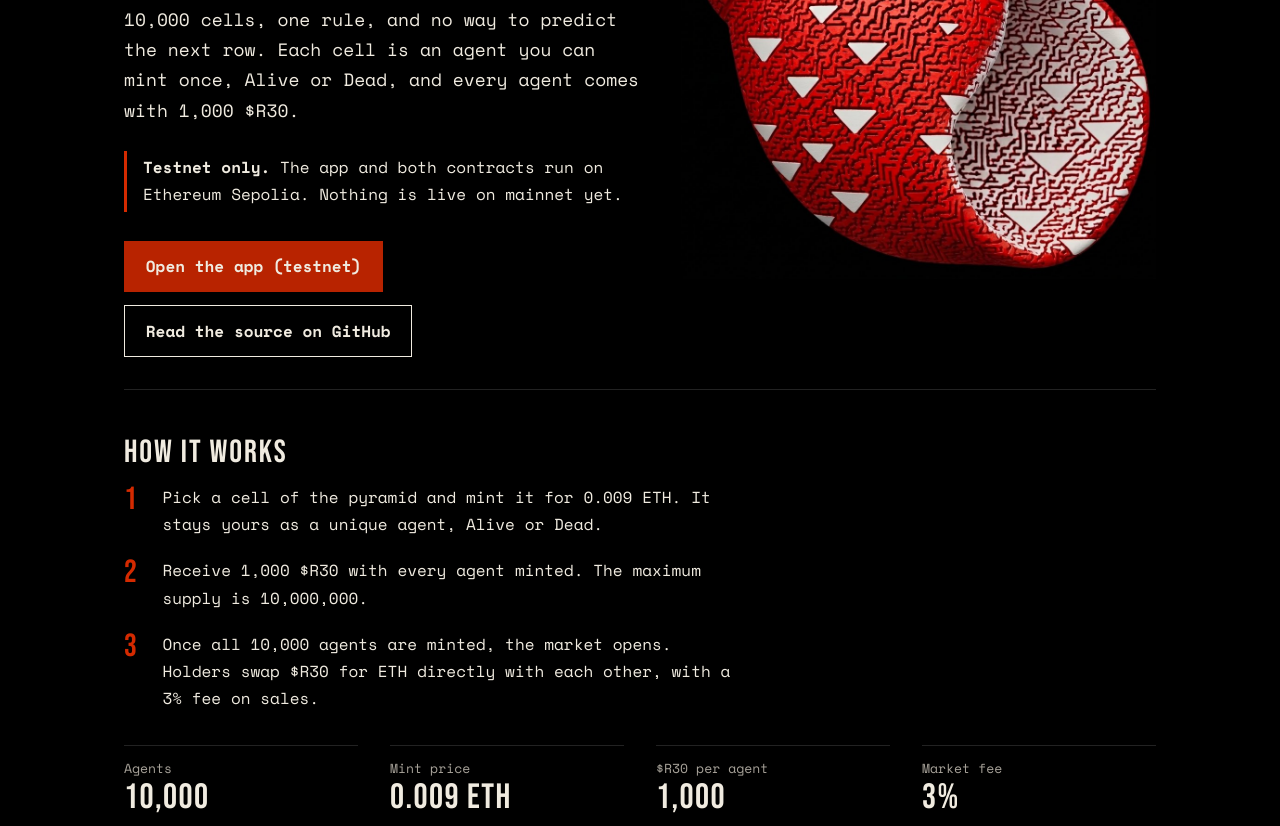
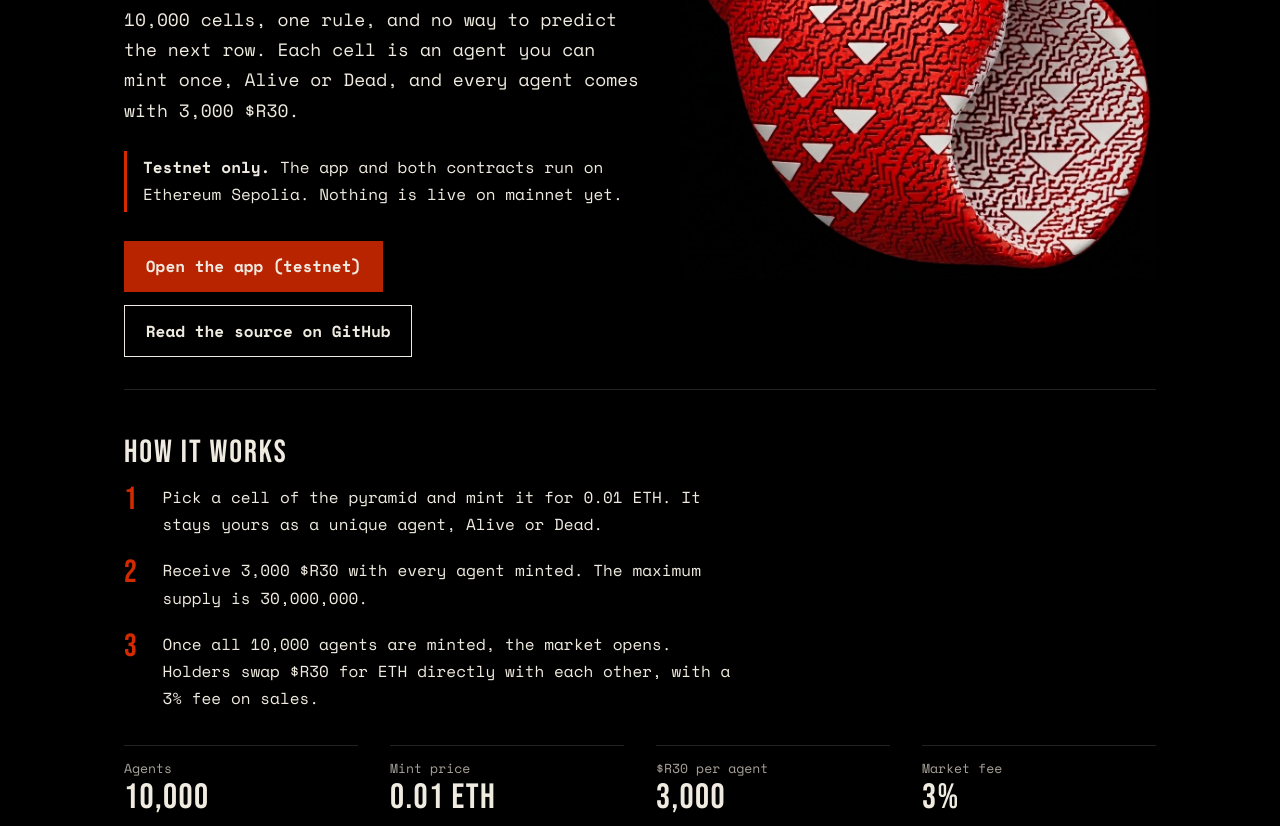
Before and after one commit to Ruloshi/ruloshi.github.io, a plain HTML site: page index.html in a window 1280 px wide. Shown: the part 386-1212 px from the top of the page. Drawn offline with nearby package versions, Linux system fonts and the light colour scheme.

Commit message:
Add files via upload

```diff
--- a/index.html
+++ b/index.html
@@ -94,7 +94,7 @@ button.small-btn:focus-visible { outline:2px solid var(--ink); outline-offset:3p
   <header class="hero">
     <div>
       <h1>Rule 30 <span>Pyramid</span></h1>
-      <p class="lead">10,000 cells, one rule, and no way to predict the next row. Each cell is an agent you can mint once, Alive or Dead, and every agent comes with 1,000 $R30.</p>
+      <p class="lead">10,000 cells, one rule, and no way to predict the next row. Each cell is an agent you can mint once, Alive or Dead, and every agent comes with 3,000 $R30.</p>
       <p class="notice"><strong>Testnet only.</strong> The app and both contracts run on Ethereum Sepolia. Nothing is live on mainnet yet.</p>
       <div class="cta">
         <a class="btn main" href="https://ruloshi.github.io/r30/">Open the app (testnet)</a>
@@ -107,14 +107,14 @@ button.small-btn:focus-visible { outline:2px solid var(--ink); outline-offset:3p
   <section>
     <h2>How it works</h2>
     <ol class="steps">
-      <li><span>Pick a cell of the pyramid and mint it for 0.009 ETH. It stays yours as a unique agent, Alive or Dead.</span></li>
-      <li><span>Receive 1,000 $R30 with every agent minted. The maximum supply is 10,000,000.</span></li>
+      <li><span>Pick a cell of the pyramid and mint it for 0.01 ETH. It stays yours as a unique agent, Alive or Dead.</span></li>
+      <li><span>Receive 3,000 $R30 with every agent minted. The maximum supply is 30,000,000.</span></li>
       <li><span>Once all 10,000 agents are minted, the market opens. Holders swap $R30 for ETH directly with each other, with a 3% fee on sales.</span></li>
     </ol>
     <dl class="facts">
       <div><dt>Agents</dt><dd>10,000</dd></div>
-      <div><dt>Mint price</dt><dd>0.009 ETH</dd></div>
-      <div><dt>$R30 per agent</dt><dd>1,000</dd></div>
+      <div><dt>Mint price</dt><dd>0.01 ETH</dd></div>
+      <div><dt>$R30 per agent</dt><dd>3,000</dd></div>
       <div><dt>Market fee</dt><dd>3%</dd></div>
     </dl>
   </section>
@@ -138,8 +138,8 @@ button.small-btn:focus-visible { outline:2px solid var(--ink); outline-offset:3p
   <section id="contracts">
     <h2>Contracts</h2>
     <ul class="contracts">
-      <li><div><a href="https://sepolia.etherscan.io/address/0x83402A0A68559195699DFaC2848ADf1a636A8D78">Token on Etherscan (Sepolia)</a><br><code>0x83402A0A68559195699DFaC2848ADf1a636A8D78</code></div><button class="small-btn copy" type="button" data-a="0x83402A0A68559195699DFaC2848ADf1a636A8D78">Copy address</button></li>
-      <li><div><a href="https://sepolia.etherscan.io/address/0x04E301DBf0D5767e732B87eE4D484e806cB15c2A">Market on Etherscan (Sepolia)</a><br><code>0x04E301DBf0D5767e732B87eE4D484e806cB15c2A</code></div><button class="small-btn copy" type="button" data-a="0x04E301DBf0D5767e732B87eE4D484e806cB15c2A">Copy address</button></li>
+      <li><div><a href="https://sepolia.etherscan.io/address/0x18cF0617bdf719844B3655D5C010D76340388400">Token on Etherscan (Sepolia)</a><br><code>0x18cF0617bdf719844B3655D5C010D76340388400</code></div><button class="small-btn copy" type="button" data-a="0x18cF0617bdf719844B3655D5C010D76340388400">Copy address</button></li>
+      <li><div><a href="https://sepolia.etherscan.io/address/0x215a5896a09D5151efbbCc6D600FB032840A5292">Market on Etherscan (Sepolia)</a><br><code>0x215a5896a09D5151efbbCc6D600FB032840A5292</code></div><button class="small-btn copy" type="button" data-a="0x215a5896a09D5151efbbCc6D600FB032840A5292">Copy address</button></li>
     </ul>
   </section>
 </main>
```
